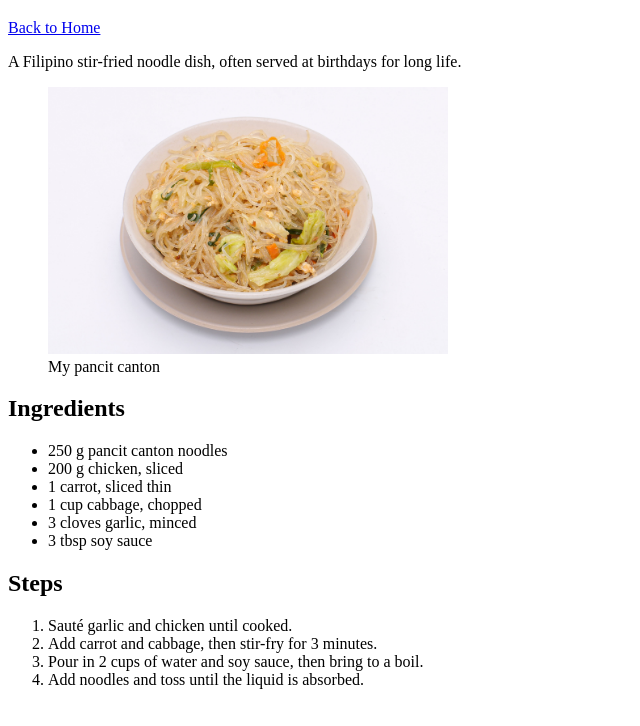
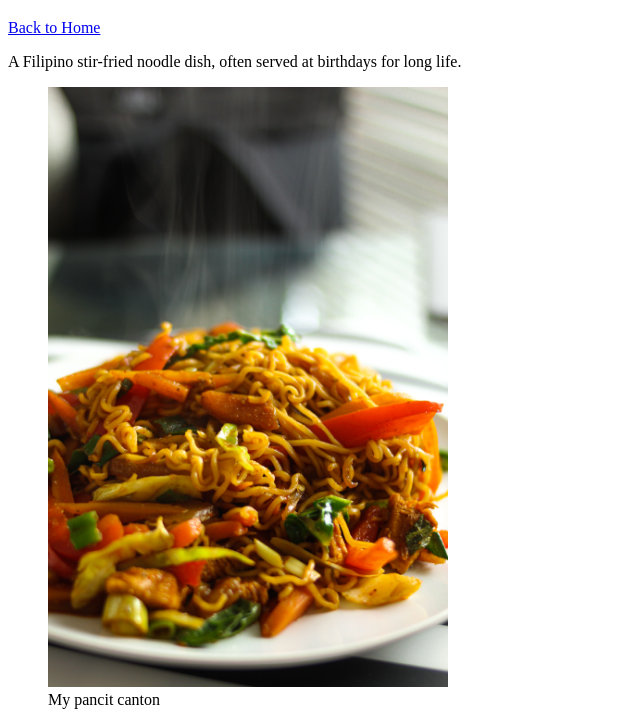
Before and after one commit to jas843/odin-recipes, a plain HTML site: page recipes/pancit.html in a window 1280 px wide. Shown: the part 61-787 px from the top of the page, without its empty margins (0-640 px from the left). Drawn offline with Linux system fonts and the light colour scheme.

Commit message:
change pancit image

```diff
--- a/recipes/pancit.html
+++ b/recipes/pancit.html
@@ -14,7 +14,7 @@
       <article>
         <p>A Filipino stir-fried noodle dish, often served at birthdays for long life.</p>
         <figure>
-  <img src="../IMG_6484.jpeg" alt="Plate of pancit canton noodles with vegetables" width="400" />
+  <img src="../IMG_6501.jpeg" alt="Plate of pancit canton with chicken and vegetables" width="400" />
   <figcaption>My pancit canton</figcaption>
 </figure>
         <h2>Ingredients</h2>
```
